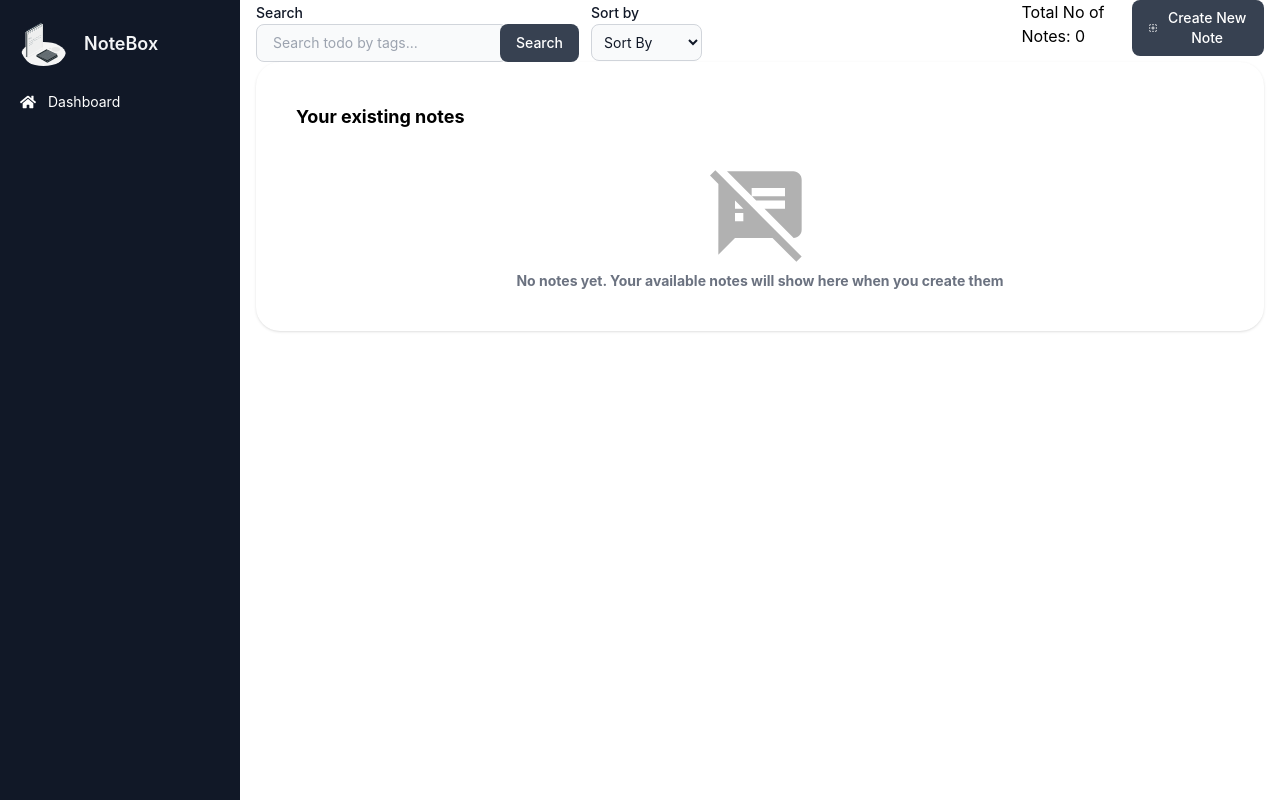
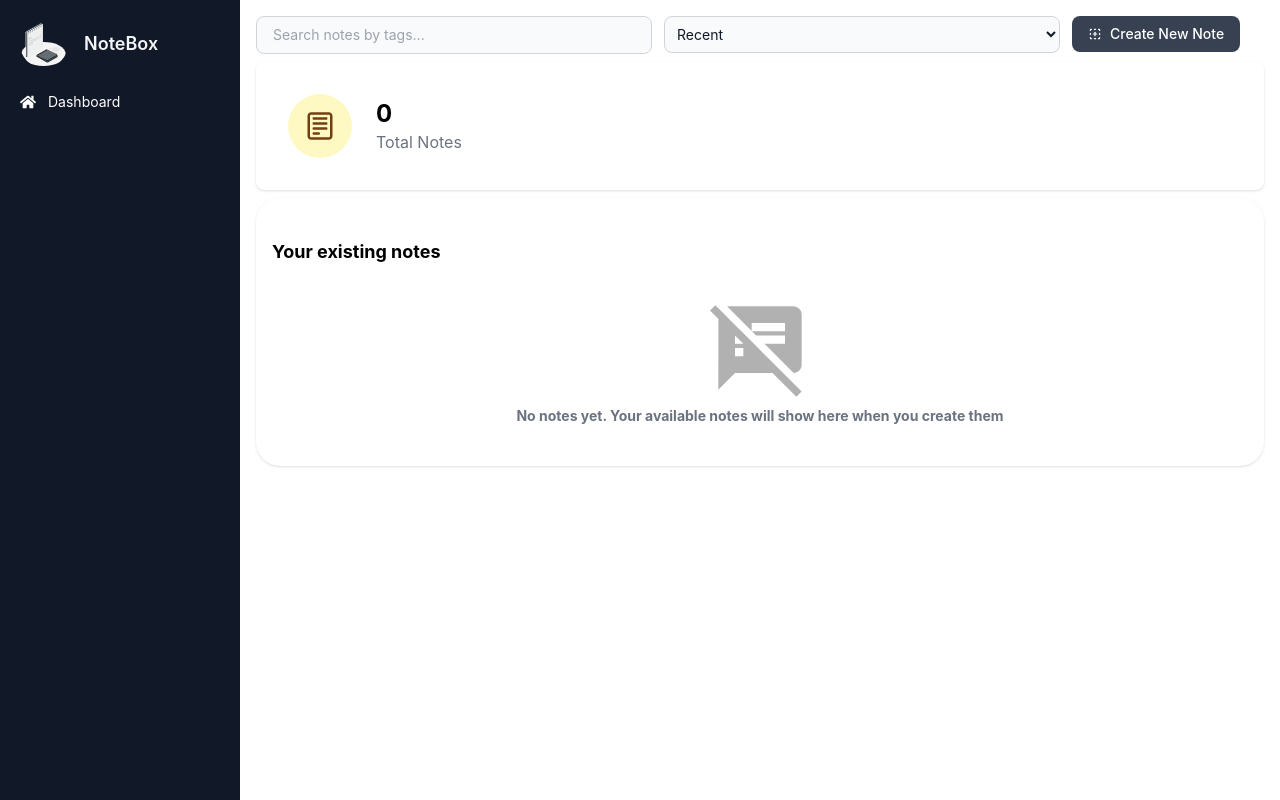
Before and after one commit to kodervine/notebox, a React (Vite) app: page / in a window 1280 px wide. Built offline with nearby package versions, Linux system fonts and the light colour scheme.

Commit message:
feat: added search by tags functionality and handle empty tag

```diff
--- a/src/components/Header.jsx
+++ b/src/components/Header.jsx
@@ -1,49 +1,61 @@
 import { useNoteContext } from "src/contexts";
+import { TbNewSection } from "react-icons/tb";
 export const Header = () => {
-  const { handleOpenFormModal } = useNoteContext();
+  const {
+    handleSortAppNotes,
+    handleSearchValue,
+    handleOpenFormModal,
+    setIsEditingNote,
+  } = useNoteContext();
+
+  const handleSortChange = (event) => {
+    const selectedOption = event.target.value;
+    handleSortAppNotes(selectedOption);
+  };
+
+  const handleSearchInputChange = (event) => {
+    handleSearchValue(event.target.value);
+  };
+
   return (
-    <form className="flex gap-3 w-full">
-      <section>
-        <label
-          htmlFor="search-notes"
-          className="mb-2 text-sm font-medium text-gray-900"
-        >
-          Search
-        </label>
-        <div className="flex">
-          <input
-            type="search"
-            id="search-notes"
-            className="block w-full px-4 py-2  text-sm text-gray-900 border border-gray-300 rounded-lg bg-gray-50 "
-            placeholder="Search todo by tags..."
-          />
-          <button
-            type="submit"
-            className="text-white -ml-2 bg-gray-700 hover:bg-gray-800 focus:ring-4 focus:outline-none focus:ring-gray-300 font-medium rounded-lg text-sm px-4 py-2"
-          >
-            Search
-          </button>
-        </div>
+    <form className="grid grid-cols-1 lg:grid-cols-5 gap-3 lg:mt-4">
+      <section className="col-span-2">
+        <input
+          type="search"
+          id="search-notes"
+          className="block w-full px-4 py-2  text-sm text-gray-900 border border-gray-300 rounded-lg bg-gray-50 "
+          placeholder="Search notes by tags..."
+          onChange={handleSearchInputChange}
+        />
       </section>
 
-      <section>
-        <label
-          htmlFor="sort-by"
-          className="mb-2 text-sm font-medium text-gray-900 dark:text-white"
-        >
-          Sort by
-        </label>
+      <section className="col-span-2">
         <select
           id="sort-by"
           className="bg-gray-50 border border-gray-300 text-gray-900 text-sm rounded-lg  block w-full p-2 cursor-pointer "
+          onChange={handleSortChange}
+          defaultValue="recent"
         >
           <option>Sort By</option>
-          <option value="now">Now</option>
+          <option value="recent">Recent</option>
           <option value="hour">1 Hour Ago</option>
           <option value="day">A day Ago</option>
           <option value="oldest">Oldest</option>
         </select>
       </section>
+      <section>
+        <button
+          type="button"
+          className="text-white  bg-gray-700 hover:bg-gray-800 focus:ring-4 focus:outline-none focus:ring-gray-300 font-medium rounded-lg text-sm px-4 py-2 flex gap-2 items-center"
+          onClick={() => {
+            setIsEditingNote(false);
+            handleOpenFormModal();
+          }}
+        >
+          <TbNewSection className="text-white" />
+          <span>Create New Note</span>
+        </button>
+      </section>
     </form>
   );
 };
--- a/src/components/Navbar.jsx
+++ b/src/components/Navbar.jsx
@@ -2,7 +2,7 @@ import { GiHamburgerMenu } from "react-icons/gi";
 import NoteLogo from "src/assets/Notes-amico.svg";
 export const Navbar = () => {
   return (
-    <nav className="bg-white border-gray-200">
+    <nav className="bg-gray-900 text-gray-100 mb-2">
       <div className="flex items-center justify-between mx-auto p-4">
         <a href="/" className="flex gap-2">
           <img
@@ -16,7 +16,7 @@ export const Navbar = () => {
 
         <button
           type="button"
-          className="inline-flex items-center p-2 w-10 h-10 justify-center text-sm text-gray-500 rounded-lg md:hidden hover:bg-gray-100 focus:outline-none focus:ring-2 focus:ring-gray-200"
+          className="inline-flex items-center p-2 w-10 h-10 justify-center text-sm text-white rounded-lg md:hidden hover:bg-gray-100 focus:outline-none focus:ring-2 focus:ring-gray-200"
         >
           <GiHamburgerMenu />
         </button>
--- /dev/null
+++ b/src/components/NoNotesMessage.jsx
@@ -0,0 +1,11 @@
+import React from "react";
+import { MdSpeakerNotesOff } from "react-icons/md";
+
+export const NoNotesMessage = ({ message }) => {
+  return (
+    <div className="flex flex-col items-center justify-center mt-8">
+      <MdSpeakerNotesOff size={100} opacity={0.3} />
+      <p className="mt-2 text-sm text-gray-500 font-bold">{message}</p>
+    </div>
+  );
+};
--- a/src/components/NotesContainer.jsx
+++ b/src/components/NotesContainer.jsx
@@ -1,20 +1,15 @@
-import { NotesCard } from "src/components";
+import { NotesCard, NoNotesMessage } from "src/components";
 import { useNoteContext } from "src/contexts";
-import { MdSpeakerNotesOff } from "react-icons/md";
-
 export const NotesContainer = () => {
   const { appNotes } = useNoteContext();
   return (
-    <main className="relative px-4 py-10 bg-white mx-8 md:mx-0 shadow rounded-3xl sm:p-10">
-      <h2 className="leading-relaxed text-lg font-bold">Your existing notes</h2>
+    <main className="relative px-4 py-10 bg-white shadow rounded-3xl ">
+      <h2 className="text-lg font-bold">Your existing notes</h2>
       {appNotes.length === 0 ? (
-        <div className="flex flex-col items-center justify-center mt-8">
-          <MdSpeakerNotesOff size={100} opacity={0.3} />
-          <p className="mt-2 text-sm text-gray-500 font-bold">
-            No notes yet. Your available notes will show here when you create
-            them
-          </p>
-        </div>
+        <NoNotesMessage
+          message="No notes yet. Your available notes will show here when you create
+            them"
+        />
       ) : (
         <section className="grid lg:grid-cols-3 gap-4 w-full">
           <NotesCard />
--- a/src/components/NotesForm.jsx
+++ b/src/components/NotesForm.jsx
@@ -45,7 +45,7 @@ export const NotesForm = () => {
     handleCloseFormModal();
   };
 
-  // Predefined tags
+  // initial tags
   const formTags = ["Work", "Personal", "Career", "Ideas", "Others"];
 
   return (
--- a/src/components/Sidebar.jsx
+++ b/src/components/Sidebar.jsx
@@ -1,10 +1,7 @@
 import { FaHome } from "react-icons/fa";
-import { GoGoal } from "react-icons/go";
 import NoteLogo from "src/assets/Notes-amico.svg";
 
-const sidebarElements = [
-  { name: "Dashboard", icon: FaHome, link: "/dashboard" },
-];
+const sidebarElements = [{ name: "Dashboard", icon: FaHome, link: "/" }];
 
 export const Sidebar = () => {
   return (
--- a/src/components/TopCard.jsx
+++ b/src/components/TopCard.jsx
@@ -1,26 +1,19 @@
 import { useNoteContext } from "src/contexts";
-import { TbNewSection } from "react-icons/tb";
+import { CgNotes } from "react-icons/cg";
 export const TopCard = () => {
-  const { appNotes, handleOpenFormModal, setIsEditingNote } = useNoteContext();
+  const { appNotes } = useNoteContext();
 
   return (
-    <div>
-      <section className="flex w-full">
+    <section className="grid grid-cols-1 items-center justify-between my-2">
+      <div className="flex items-center p-8 bg-white shadow rounded-lg">
+        <div className="inline-flex  items-center justify-center h-16 w-16 text-yellow-900 bg-yellow-100 rounded-full mr-6">
+          <CgNotes size={30} />
+        </div>
         <div>
-          Total No of Notes: <span>{appNotes?.length}</span>
+          <span className="block text-2xl font-bold">{appNotes?.length}</span>
+          <span className="block text-gray-500">Total Notes</span>
         </div>
-        <button
-          type="button"
-          className="text-white  bg-gray-700 hover:bg-gray-800 focus:ring-4 focus:outline-none focus:ring-gray-300 font-medium rounded-lg text-sm px-4 py-2 flex gap-2 items-center"
-          onClick={() => {
-            setIsEditingNote(false);
-            handleOpenFormModal();
-          }}
-        >
-          <TbNewSection className="text-white" />
-          <span>Create New Note</span>
-        </button>
-      </section>
-    </div>
+      </div>
+    </section>
   );
 };
--- a/src/components/index.js
+++ b/src/components/index.js
@@ -7,3 +7,4 @@ export * from "./NotesCard";
 export * from "./Navbar";
 export * from "./TopCard";
 export * from "./ConfirmationModal";
+export * from "./NoNotesMessage";
--- a/src/contexts/NoteContext.jsx
+++ b/src/contexts/NoteContext.jsx
@@ -7,6 +7,7 @@ export const useNoteContext = () => {
 };
 
 export const AppNoteProvider = ({ children }) => {
+  const [searchNoteValue, setSearchNoteValue] = useState("");
   const [appNotes, setAppNotes] = useState([]);
   const [isEditingNote, setIsEditingNote] = useState(false);
   const [selectedNote, setSelectedNote] = useState(null);
@@ -62,6 +63,41 @@ export const AppNoteProvider = ({ children }) => {
     saveNotesToLocalStorage(updatedNoteArray);
   };
 
+  const handleSortAppNotes = (sortingOption) => {
+    let sortedNotes = [...appNotes];
+    switch (sortingOption) {
+      case "recent":
+        sortedNotes.sort(
+          (a, b) => new Date(b.dateCreated) - new Date(a.dateCreated)
+        );
+        break;
+      case "hour":
+        const hourAgo = new Date(new Date() - 3600000);
+        sortedNotes = sortedNotes.filter(
+          (note) => new Date(note.dateCreated) > hourAgo
+        );
+        break;
+      case "day":
+        const dayAgo = new Date(new Date() - 86400000);
+        sortedNotes = sortedNotes.filter(
+          (note) => new Date(note.dateCreated) > dayAgo
+        );
+        break;
+      case "oldest":
+        sortedNotes.sort(
+          (a, b) => new Date(a.dateCreated) - new Date(b.dateCreated)
+        );
+        break;
+      default:
+        break;
+    }
+    setAppNotes(sortedNotes);
+  };
+
+  const handleSearchValue = (value) => {
+    setSearchNoteValue(value);
+  };
+
   useEffect(() => {
     const notesDataFromLocalStorage = getNotesFromLocalStorage();
     setAppNotes(notesDataFromLocalStorage || []);
@@ -70,11 +106,14 @@ export const AppNoteProvider = ({ children }) => {
   return (
     <AppNoteContext.Provider
       value={{
+        searchNoteValue,
+        handleSearchValue,
         isEditingNote,
         setIsEditingNote,
         selectedNote,
         handleSelectNote,
         appNotes,
+        handleSortAppNotes,
         handleAddNote,
         handleDeleteNote,
         handleEditNote,
--- a/src/pages/Dashboard.jsx
+++ b/src/pages/Dashboard.jsx
@@ -5,10 +5,8 @@ export const Dashboard = () => {
   const { openNotesFormModal, handleCloseFormModal } = useNoteContext();
   return (
     <main className="flex flex-col px-4 w-full relative">
-      <div className="flex flex-col lg:flex-row flex-nowrap">
-        <Header />
-        <TopCard />
-      </div>
+      <Header />
+      <TopCard />
       {openNotesFormModal && (
         <>
           <div
```
Also changed, not shown: src/components/NotesCard.jsx (+23 -3 lines).
